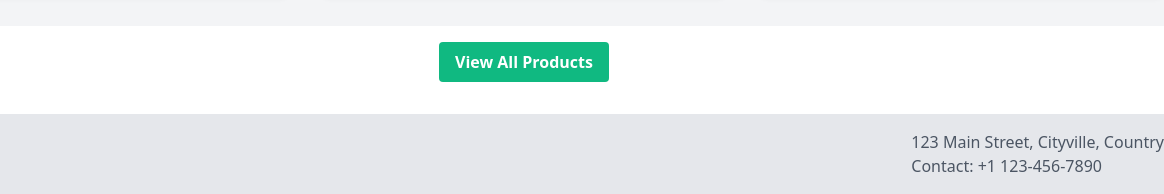
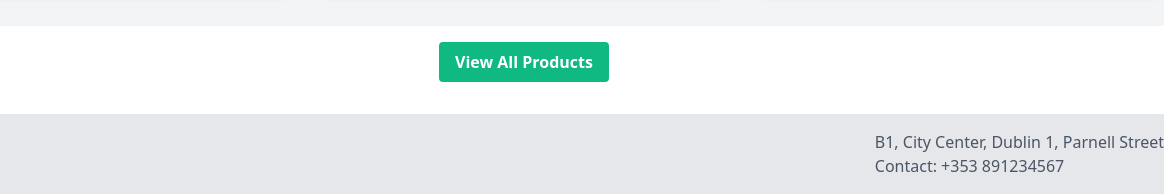
Before and after one commit to Sarangshrikhande11/green-energy-frontend, a plain HTML site: page index.html in a window 1280 px wide. Shown: the part 1282-1476 px from the top of the page, 116-1280 px from the left. Drawn offline with nearby package versions, Linux system fonts and the light colour scheme.

Commit message:
footer edited

```diff
--- a/index.html
+++ b/index.html
@@ -153,8 +153,8 @@
 
             <!-- Contact Information -->
             <div class="text-gray-600 text-center md:text-left">
-                <p>123 Main Street, Cityville, Country</p>
-                <p>Contact: +1 123-456-7890</p>
+                <p>B1, City Center, Dublin 1, Parnell Street</p>
+                <p>Contact: +353 891234567</p>
             </div>
         </div>
     </footer>
```
